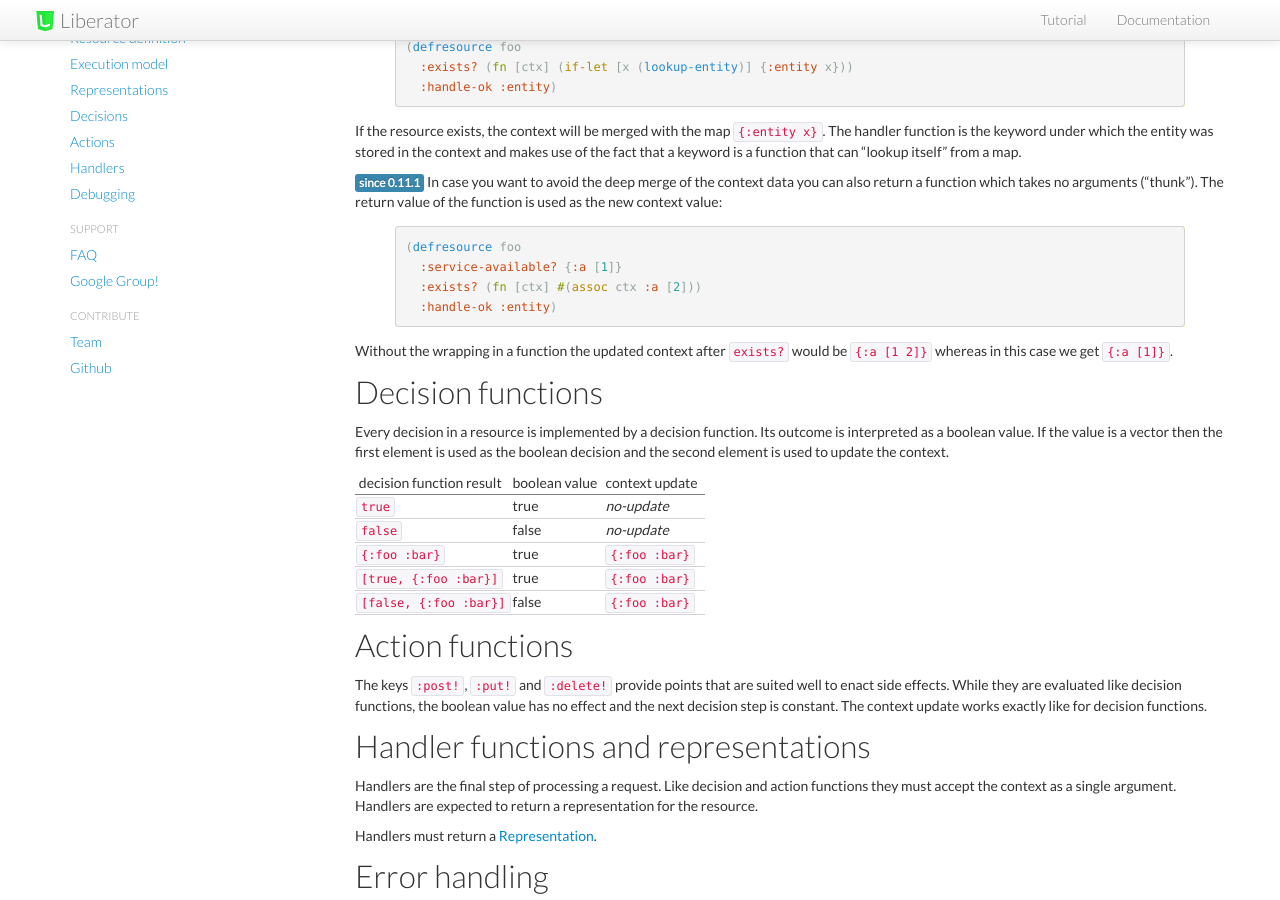
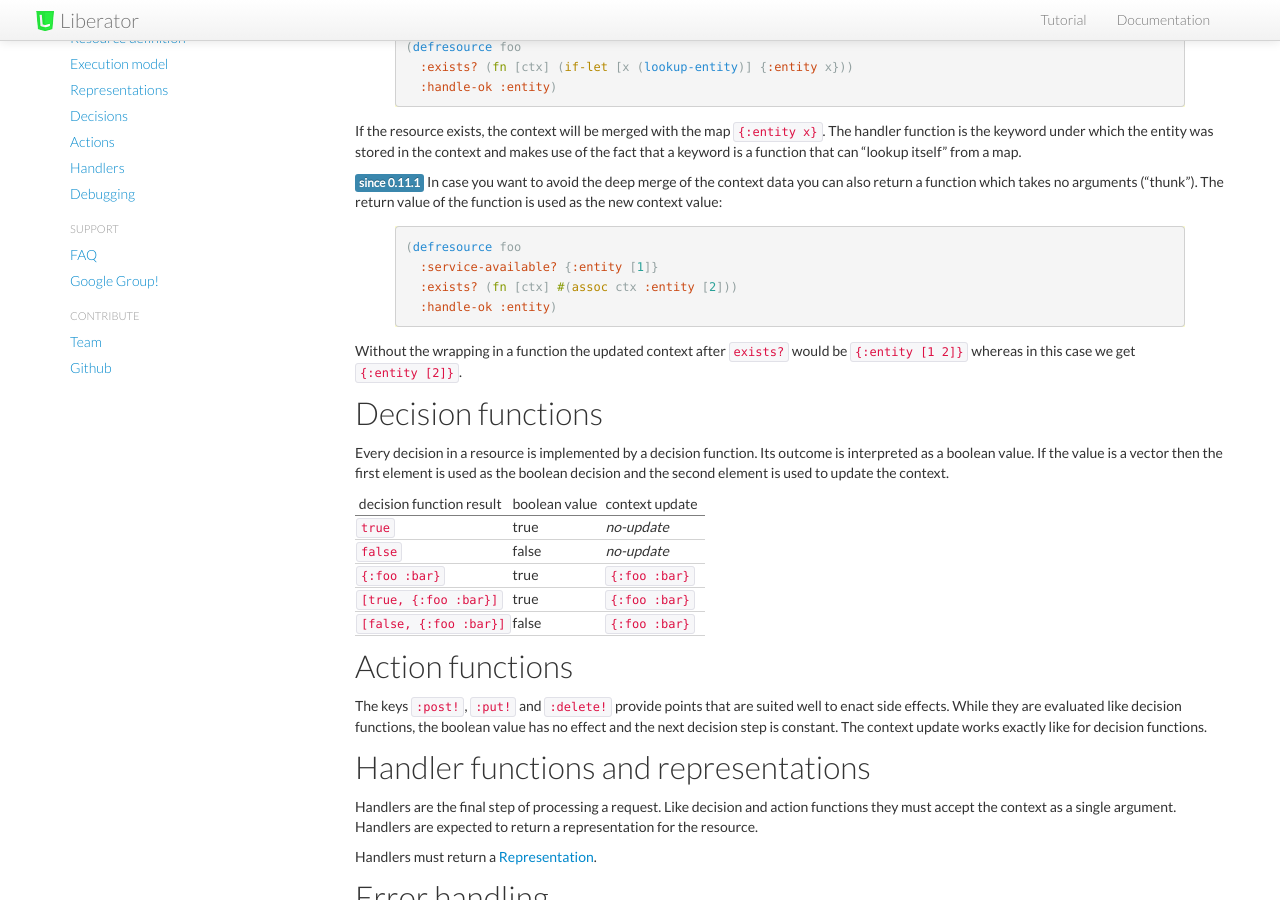
Before and after one commit to clojure-liberator/liberator, a Jekyll site: the page built from doc/execution-model.md, in a window 1280 px wide and 900 px high, scrolled down 443 px. Built offline with Jekyll 4.4.1, drawn with Linux system fonts in a browser that asks for light colours; nearby versions of some CDN libraries.

Commit message:
Corrected bug in second 'Context' example.
Also changed the key used in the second example to `:entity` in order to be consistent with the first example.

`````diff
--- a/doc/execution-model.md
+++ b/doc/execution-model.md
@@ -51,14 +51,14 @@ value of the function is used as the new context value:
 
 {% highlight clojure %}
 (defresource foo
-  :service-available? {:a [1]}
-  :exists? (fn [ctx] #(assoc ctx :a [2]))
+  :service-available? {:entity [1]}
+  :exists? (fn [ctx] #(assoc ctx :entity [2]))
   :handle-ok :entity)
 {% endhighlight %}
 
 Without the wrapping in a function the updated context after
-```exists?``` would be ````{:a [1 2]}```` whereas in this case we get
-````{:a [1]}````.
+```exists?``` would be ````{:entity [1 2]}```` whereas in this case we get
+````{:entity [2]}````.
 
 ## Decision functions
 
`````
